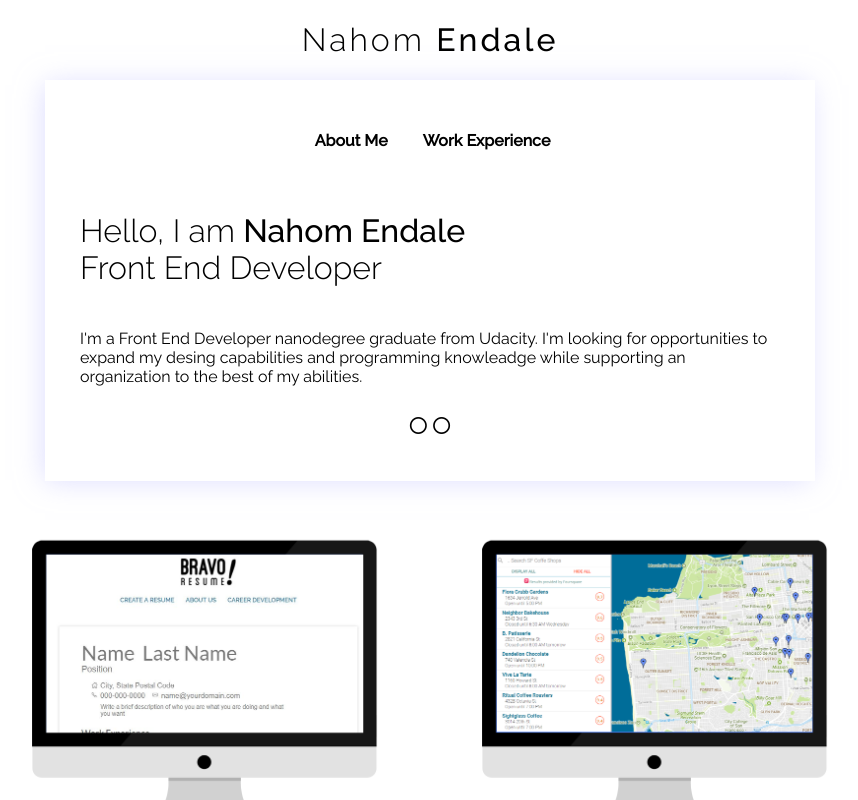
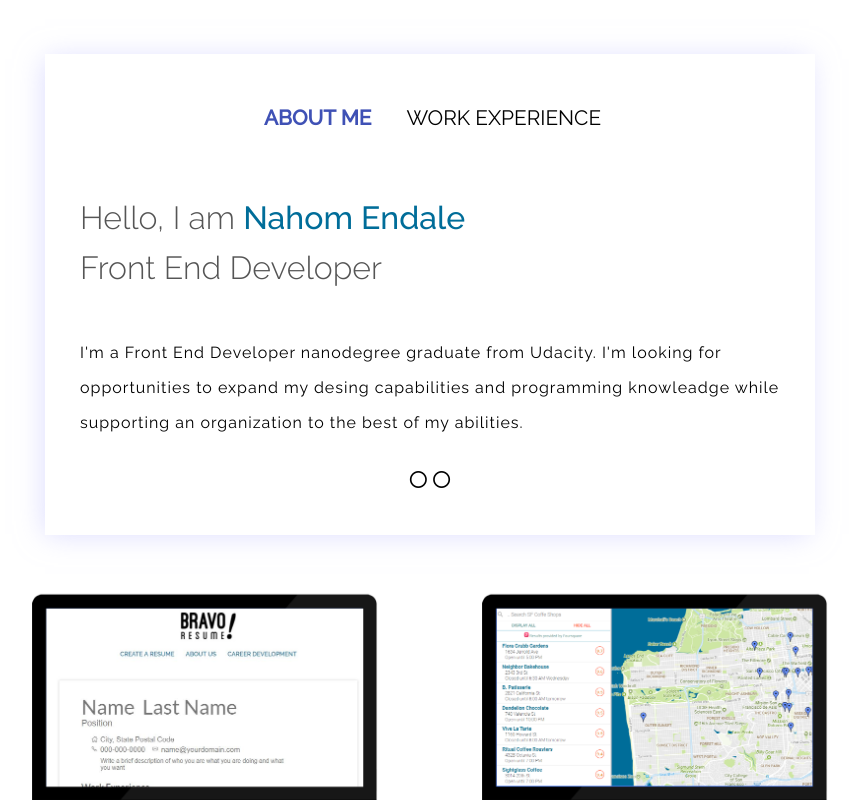
Before and after one commit to nahomtefera/portfolio, a React (Create React App) app: page / in a window 1280 px wide. Shown: the top 800 px of the page, without its empty margins (210-1068 px from the left). Built offline with nearby package versions, Linux system fonts and the light colour scheme.

Commit message:
Added more style to app, change fonts and line heights

```diff
--- a/src/App.js
+++ b/src/App.js
@@ -8,7 +8,8 @@ class App extends Component {
     return (
       <div className="App">
         <header className="App-header">
-          <h1 className="full-name">Nahom <span className="last-name">Endale</span></h1>
+          {/* <h1 className="full-name">Nahom <span className="last-name">Endale</span></h1> */}
+          <br/> <br/> <br/>
         </header>
         <AboutMe />
         <FeaturedWork />
--- a/src/components/aboutMe/aboutMe.css
+++ b/src/components/aboutMe/aboutMe.css
@@ -3,7 +3,6 @@
     width: 700px;
     padding: 35px;
     margin: 0 auto;
-    /* display: flex; */
     -webkit-box-shadow: -3px 2px 27px -3px rgba(186,186,255,0.52);
     -moz-box-shadow: -3px 2px 27px -3px rgba(186,186,255,0.52);
     box-shadow: -3px 2px 27px -3px rgba(186,186,255,0.52);
@@ -11,14 +10,26 @@
 
 .about-me-list {
     list-style: none;
+    text-transform: uppercase
+}
+
+.about-me-active {
+    font-weight: bold!important;
+    color: #3f51b5;
 }
 
 .about-me-list-item {
     display: inline-block;
     margin: 0 35px 20px 0;
     font-family: "Raleway", Arial, Helvetica, sans-serif;
+    font-weight: normal;
+    font-size: 1.3em;
+    cursor: pointer;
+}
+
+.about-me-list-item:hover {
     font-weight: bold;
-    cursor: pointer;
+    color:#3f51b5;
 }
 
 .hide {
--- a/src/components/aboutMe/aboutMe.jsx
+++ b/src/components/aboutMe/aboutMe.jsx
@@ -17,6 +17,30 @@ class AboutMe extends Component {
                 visible: false
             }
         }
+
+        this.toggle = this.toggle.bind(this)
+    }
+
+    toggle(event){
+        if(event.target.id === "personalInfo") {
+            this.setState({
+                personalInfo: {
+                    visible: true
+                },
+                workExperience: {
+                    visible: false
+                }
+            })
+        } else {
+            this.setState({
+                personalInfo: {
+                    visible: false
+                },
+                workExperience: {
+                    visible: true
+                }
+            })
+        }
     }
 
     render() {
@@ -24,8 +48,8 @@ class AboutMe extends Component {
             <div className="about-me-container">
                 <div className="about-me-nav">
                     <ul className="about-me-list">
-                        <li className="about-me-list-item">About Me</li>
-                        <li className="about-me-list-item">Work Experience</li>
+                        <li id="personalInfo" className={this.state.personalInfo.visible === true ? "about-me-active about-me-list-item" : "about-me-list-item"} onClick={this.toggle}>About Me</li>
+                        <li id="workExperience" className={this.state.workExperience.visible === true ? "about-me-active about-me-list-item" : "about-me-list-item"} onClick={this.toggle}>Work Experience</li>
                     </ul>
                 </div>
                 <PersonalInfo className={this.state.personalInfo.visible === true ? "" : "hide"} />
--- a/src/components/personalInfo/personalInfo.css
+++ b/src/components/personalInfo/personalInfo.css
@@ -3,15 +3,21 @@
     font-family: "Raleway", Arial, Helvetica, sans-serif;
     font-size: 2em;
     text-align: left;
+    color: #555;
+    line-height: 50px;
+
 }
 
 .personal-info-fullname {
     font-weight: 500;
+    color: #006d99;
 }
 
 .personal-info-description {
     font-family: "Raleway", Arial, Helvetica, sans-serif;
     text-align: left;
+    line-height: 35px;
+    letter-spacing: 1px;
 }
 
 .personal-info-nav {
@@ -25,7 +31,7 @@
 }
 
 .personal-info-nav-icon:hover {
-    color: red;
+    color: #006d99;
     transform: scale(1.1)
 }
 
@@ -58,3 +64,7 @@
     font-weight: normal;
     color: #3f3b3b
 }
+
+.face-picture {
+    max-width: 100px;
+}
--- a/src/components/personalInfo/personalInfo.jsx
+++ b/src/components/personalInfo/personalInfo.jsx
@@ -1,6 +1,5 @@
 import React, { Component } from 'react';
 import './personalInfo.css';
-
 
 class PersonalInfo extends Component {
 
@@ -45,7 +44,6 @@ class PersonalInfo extends Component {
             <div className={this.props.className + " personal-info-container"}>
                 <div className={this.state.nav[0].visible + " personal-info-profile"}>
                     <h4 className="personal-info-intro">Hello, I am <span className="personal-info-fullname">Nahom Endale</span> <br/> Front End Developer</h4>
-
                     <p className="personal-info-description">I'm a Front End Developer nanodegree graduate from Udacity. I'm looking for opportunities to expand my desing capabilities and programming knowleadge while supporting an organization to the best of my abilities.</p>
                 </div>
 
@@ -61,6 +59,12 @@ class PersonalInfo extends Component {
                             <div className="list-container">
                                 <div className="list-item-name">address</div>
                                 <div className="list-item-value">San Francisco, CA 94109</div>
+                            </div>
+                        </li>
+                        <li>
+                            <div className="list-container">
+                                <div className="list-item-name">email</div>
+                                <div className="list-item-value"> nahumtefera@gmail.com</div>
                             </div>
                         </li>
                         <li>
--- a/src/components/workExperience/workExperience.css
+++ b/src/components/workExperience/workExperience.css
@@ -34,13 +34,25 @@
     text-align: left;
 }
 
-.job-title, .job-company {
+.job-title, .job-company, .job-date {
     margin: 0;
-    font-family: "Raleway", Arial, Helvetica, sans-serif
+    font-family: "Raleway", Arial, Helvetica, sans-serif;
+    color: #006d99;
+    margin: 14px;
+    margin-bottom: 5px;
+    display: inline-block;
+}
+
+.job-date {
+    float: right;
 }
 
 .job-description {
-    font-family: "Raleway", Arial, Helvetica, sans-serif
+    font-family: "Roboto", Arial, Helvetica, sans-serif;
+    color: #333;
+    line-height: 33px;
+    margin-left: 15px;
+
 }
 
 .work-nav {
@@ -54,6 +66,6 @@
 }
 
 .work-nav-icon:hover {
-    color: red;
+    color: #006d99;
     transform: scale(1.1)
 }
--- a/src/components/workExperience/workExperience.jsx
+++ b/src/components/workExperience/workExperience.jsx
@@ -17,7 +17,7 @@ class WorkExperience extends Component {
                     company: "Amazon via Nytec",
                     date: "April-2017 / March-2018",
                     visible: true,
-                    description: ["Implemented validation tools using HTML, CSS and Javascript to capture errors in data collection materials before sending them to support engineers.", "Collaborating with program managers to develop existing protocol for future data collection.", "Worked abroad in an international project for 3 months as a Data Collection Technician.", "Helped the data collection research team troubleshooting devices, network and hardware issues.", " Managing data collection processes including securing testing materials, handling logistics, training and monitoring participants.", "Localization" ]
+                    description: ["Implemented validation tools using HTML, CSS and Javascript to capture errors in data collection materials before sending them to support engineers.", "Collaborating with program managers to develop existing protocol for future data collection.", "Worked abroad in an international project for 3 months as a Data Collection Technician.", "Helped the data collection research team troubleshooting devices, network and hardware issues.",  "Managing data collection processes including securing testing materials, handling logistics, training and monitoring participants.", "Localization" ]
                 },
                 {
                     key: 2,
@@ -25,7 +25,7 @@ class WorkExperience extends Component {
                     company: "Apple via Welocalize",
                     date: "April-2017 / March-2018",
                     visible: false,
-                    description: ["I have to ensure the quality of the results that a major Maps provider gives to users in Spain's market. My job is to do a research on the results given to the users and ensure that the information is correct." ]
+                    description: ["I have to ensure the quality of the results that a major Maps provider gives to users in Spain's market. My job is to do a research on the results given to the users and ensure that the information is correct." ,"Helped the data collection research team troubleshooting devices, network and hardware issues.",  "Managing data collection processes including securing testing materials, handling logistics, training and monitoring participants."]
                 },
                 {
                     key: 3,
@@ -33,7 +33,7 @@ class WorkExperience extends Component {
                     company: "Playstation via SYKES",
                     date: "April-2017 / March-2018",
                     visible: false,
-                    description: ["I've been working as Phone Agent, Chat Agent and Escalation Team Agent helping PlayStation consumers on different issues such as account recoveries, billing issues, hardware and networking issues, and more."]
+                    description: ["I've been working as Phone Agent, Chat Agent and Escalation Team Agent helping PlayStation consumers on different issues such as account recoveries, billing issues, hardware and networking issues, and more.","Helped the data collection research team troubleshooting devices, network and hardware issues.",  "Managing data collection processes including securing testing materials, handling logistics, training and monitoring participants."]
                 }
             ]
         }
@@ -70,7 +70,9 @@ class WorkExperience extends Component {
                         return(
                             <div key={job.key} className={job.visible ? "job-container" : "job-container hide"}>
                                 <h4 className="job-title">{job.title}</h4>
+                                <br/>
                                 <h4 className="job-company">{job.company}</h4>
+                                <h4 className="job-date">{job.date}</h4>
                                 <ul className="job-description">
                                     {job.description.map(item=>{
                                         return <li> {item} </li>
```
Also changed, not shown: src/images/aboutme/nahom.jpg (added).
